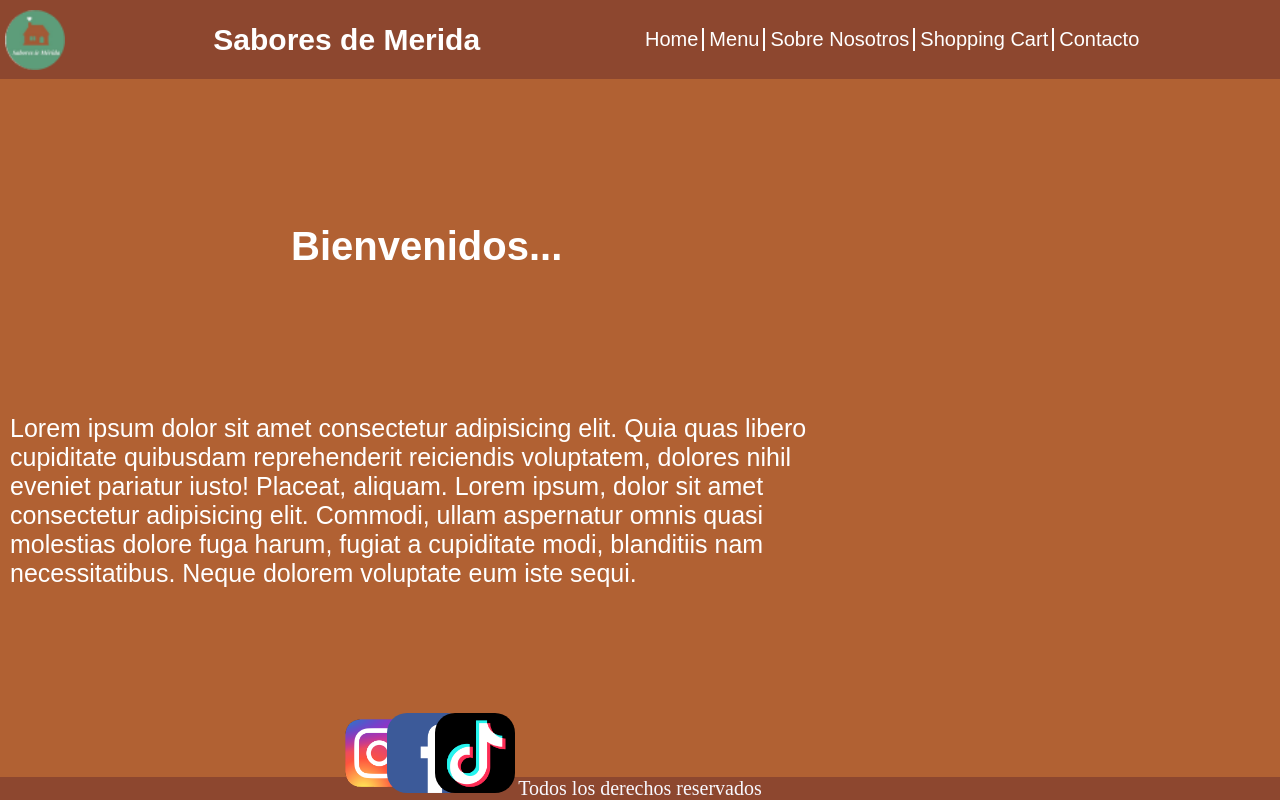
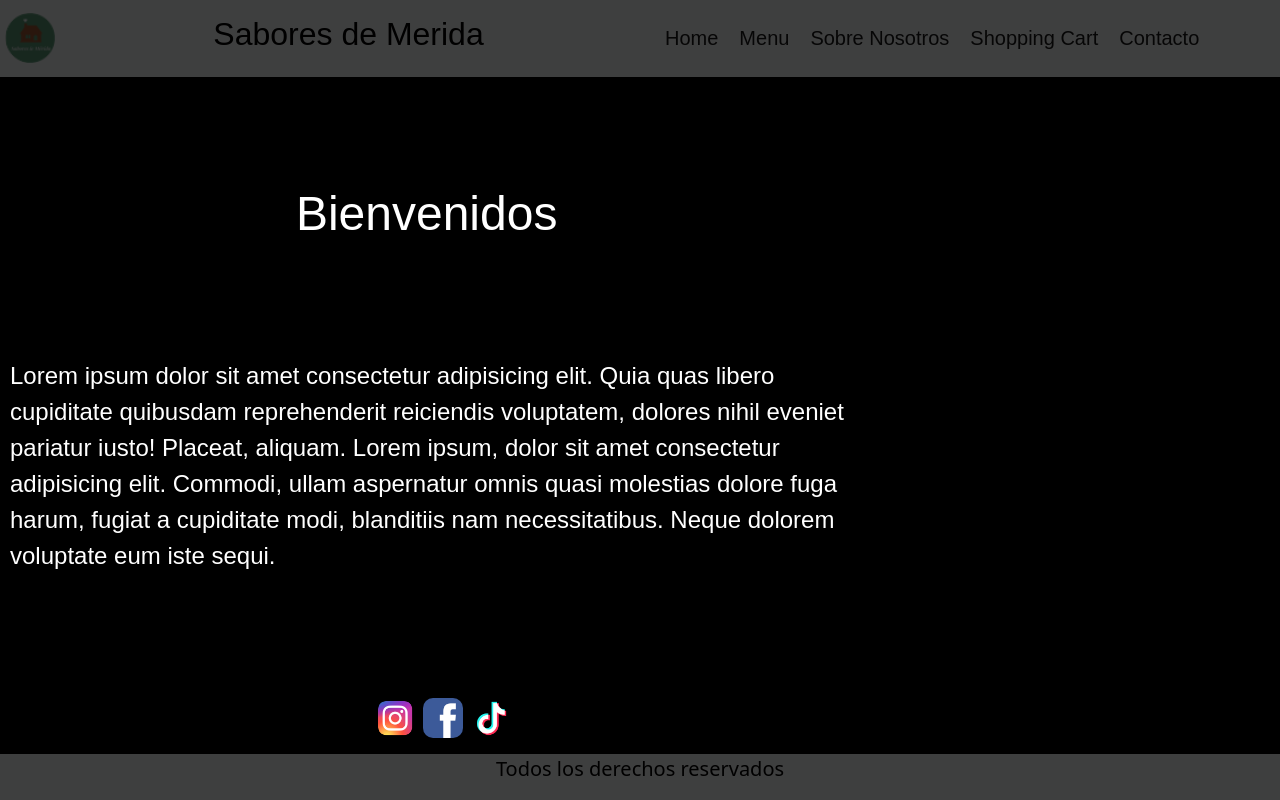
Before and after one commit to gguerrero1996/mi_repositorio, a PHP site: page / in a window 1280 px wide. Run offline with PHP 8.4, Linux system fonts and the light colour scheme.

Commit message:
Agregue modificaciones de la segunda entrega a la nueva rama

```diff
--- a/index.html
+++ b/index.html
@@ -6,30 +6,40 @@
     <meta name="viewport" content="width=device-width, initial-scale=1.0">
     <title>Home</title>
     <link rel="stylesheet" href="style.css">
+    <!-- Bootstrap CSS -->
+    <link href="https://cdn.jsdelivr.net/npm/bootstrap@5.1.3/dist/css/bootstrap.min.css" rel="stylesheet" integrity="sha384-1BmE4kWBq78iYhFldvKuhfTAU6auU8tT94WrHftjDbrCEXSU1oBoqyl2QvZ6jIW3" crossorigin="anonymous">
+
 </head>
-<body class="body">
-    <div class="container container__index">
-        <header class="header">
+<body class="cuerpo">
+    <div class="div__principal div__principal--index">
+        <header class="encabezado bg-light opacity-25">
             <!---LOGOTIPO--->
-            <img class="header__logo" src="Assets/Logo/LogoMerida.png" alt="logo">
-            <h1 class="header__titulo">Sabores de Merida</h1>
-            <nav class="header__nav">
-                <ul class="nav__bar">
-                    <!-- <label for="toggle">&#9776</label>
-                    <input type="checkbox"> -->
-                    <li id="bar__first" class="bar__link"><a class="bar__link--name" href="#">Home</a></li>
-                    <li class="bar__link"><a class="bar__link--name" href="Menu.html">Menu</a></li>
-                    <li class="bar__link"><a class="bar__link--name" href="Aboutus.html">Sobre Nosotros</a></li>
-                    <li class="bar__link"><a class="bar__link--name" href="Shoppingcart.html">Shopping Cart</a></li>
-                    <li class="bar__link"><a class="bar__link--name" href="Contact.html">Contacto</a></li>
-                </ul>
+            <img class="encabezado__logo" src="Assets/Logo/LogoMerida.png" alt="logo">
+            <h1 class="encabezado__titulo">Sabores de Merida</h1>
+            <nav class="encabezado__nav navbar navbar-expand-lg navbar-light">
+                <div class="container-fluid">
+                    <button class="navbar-toggler" type="button" data-bs-toggle="collapse" data-bs-target="#navbarSupportedContent" aria-controls="navbarSupportedContent" aria-expanded="false" aria-label="Toggle navigation">
+                        <span class="navbar-toggler-icon"></span>
+                        </button>
+                        <div class="collapse navbar-collapse" id="navbarSupportedContent">
+                            <ul class="navegador navbar-nav me-auto mb-2 mb-lg-0">
+                                <!-- <label for="toggle">&#9776</label>
+                                <input type="checkbox"> -->
+                                <li class="bar__link nav-item"><a class="bar__link--name nav-link active" href="#">Home</a></li>
+                                <li class="bar__link nav-item"><a class="bar__link--name nav-link active" href="Menu.html">Menu</a></li>
+                                <li class="bar__link nav-item"><a class="bar__link--name nav-link active" href="Aboutus.html">Sobre Nosotros</a></li>
+                                <li class="bar__link nav-item"><a class="bar__link--name nav-link active" href="Shoppingcart.html">Shopping Cart</a></li>
+                                <li class="bar__link nav-item"><a class="bar__link--name nav-link active" href="Contact.html">Contacto</a></li>
+                            </ul>
+                        </div>
+                </div>
             </nav>
         </header>
 
-        <main class="main">
-            <section class="main__section">
+        <main class="principal">
+            <section class="principal__section">
 
-                <h2 class="section__title"> Bienvenidos... </h2>
+                <h2 class="section__title"> Bienvenidos </h2>
                 <p id="index__text" class="section__text"> Lorem ipsum dolor sit amet consectetur adipisicing elit. Quia quas libero cupiditate quibusdam reprehenderit reiciendis voluptatem, dolores nihil eveniet pariatur iusto! Placeat, aliquam. Lorem ipsum, dolor sit amet consectetur adipisicing elit. Commodi, ullam aspernatur omnis quasi molestias dolore fuga harum, fugiat a cupiditate modi, blanditiis nam necessitatibus. Neque dolorem voluptate eum iste sequi.   </p>
 
             </section>
@@ -44,9 +54,10 @@
         <!-- En caso de necesitar agregar algo en ese espacio
         <aside class="aside__index"></aside> -->
 
-        <footer>
+        <footer class="bg-light opacity-25">
             <p class="footer__text"> Todos los derechos reservados </p>
         </footer>
     </div>
+    <script src="https://cdn.jsdelivr.net/npm/bootstrap@5.1.3/dist/js/bootstrap.bundle.min.js" integrity="sha384-ka7Sk0Gln4gmtz2MlQnikT1wXgYsOg+OMhuP+IlRH9sENBO0LRn5q+8nbTov4+1p" crossorigin="anonymous"></script>
 </body>
 </html>
--- a/style.css
+++ b/style.css
@@ -3,70 +3,62 @@
     padding: 0px;
 }
 
-.container{
+.div__principal{
     display: grid;
     grid-template-areas:
     "header header header"
     "main main main"
     "footer footer footer";
     grid-template-columns: repeat(3,1fr);
-    grid-template-rows: 0.5fr 4.4fr 0.1fr;
+    grid-template-rows: 1fr 8.9fr 0.1fr;
     width: 100vw;
     height: 100vh;
-    background-color: rgb(177, 97, 51);
-    background-image: linear-gradient((184deg, rgba(255,63,0,1) 0%, rgba(226,86,18,1) 19%, rgba(224,138,18,1) 63%, rgba(233,156,29,1) 72%, rgba(241,182,21,1) 85%));
+    background-color: rgb(0, 0, 0);
 }
-.header{
+.encabezado{
     grid-area: header;
-    /* grid-column: 1/4; */
     display: grid;
     grid-template-columns: repeat(6,1fr);
     align-items: center;
     width: 100%;
-    background-color: rgba(118, 54, 44, 0.595);
+    background-color: rgba(118, 54, 44, 0);
 }
-.header__logo{
-grid-column-start: 1;
-width: 60px;
-height: 60px;
-padding: 5px;
+.encabezado__logo{
+    grid-column-start: 1;
+    width: 60px;
+    height: 60px;
+    padding: 5px;
 }
-.header__titulo{
+.encabezado__titulo{
     grid-column: 2/4;
-    color: white;
+    color: rgb(0, 0, 0);
     font-family: "arial", sans-serif;
-    font-size: 30px;
+    font-size: 2em;
 }
-.mobile__nav{
-    display: none;
-}
-.header__nav{
+.encabezado__nav{
     display: flex;
     flex-wrap: nowrap;
     grid-column: 4/7;
 }
-.nav__bar{
+.navegador{
     list-style: none;
     }
 .bar__link{
     display: inline-block;
     padding-left: 5px;
-    border-left: solid 2px white;
+    /* border-left: solid 2px white; */
     }
 .bar__link:hover{
-    background-color: rgb(192, 113, 17);
+    background-color: rgba(166, 253, 249, 0.849);
 }
 
-#bar__first{
-    border-left: none;
-}
 .bar__link--name{
     text-decoration: none;
     color: white;
-    font-size: 20px;
+    font-size: 1.25em;
     font-family: Arial, sans-serif;
 }
-.main{
+.principal{
     grid-area: main;
       display: flex;
       flex-direction: column;
@@ -74,7 +66,7 @@ padding: 5px;
       justify-content: space-between;
       /* grid-column: 1/3; */
 }
-  .main__section{
+  .principal__section{
       display: flex;
       flex-direction: column;
       flex-wrap: nowrap;
@@ -85,7 +77,7 @@ padding: 5px;
   }
   .section__title{
       text-align: center;
-      font-size: 40px;
+      font-size: 3em;
       font-family: Arial, sans-serif;
       color: white;
     }
@@ -93,7 +85,7 @@ padding: 5px;
       text-align: left;
       font-family: Arial, sans-serif;
       color: white;
-      font-size: 25px;
+      font-size: 1.5em;
   }
   #index__text{
       padding-left: 10px;
@@ -110,27 +102,25 @@ padding: 5px;
       margin-left: 4px;
       margin-right: 4px;
       list-style: none;
-      transition: all 2s;
   }
   .search__link--logo{
       border-radius: 10px;
       width: 40px;
       height: 40px;
-      transform: scale(2,2);
+      transition: all 2s;
 }
+
   footer{
       grid-area: footer;
-      /* grid-column: 1/4; */
       display: flex;
       justify-content: center;
-      background-color: rgba(118, 54, 44, 0.595);
 }
   .footer__text{
-      font-size: 20px;
-      color: ghostwhite;
+      font-size: 1.25em;
+      color: rgb(0, 0, 0);
   }
 /* CSS INDEX COMPLEMENTOS */
-.container__index{
+.div__principal--index{
     display: grid;
     grid-template-areas:
     "header header header"
@@ -140,9 +130,6 @@ padding: 5px;
     grid-template-rows: 0.5fr 4.4fr 0.1fr;
     width: 100vw;
     height: 100vh;
-    background-color: rgb(177, 97, 51);
-    background-image: none;
-    background-image: linear-gradient((184deg, rgba(255,63,0,1) 0%, rgba(226,86,18,1) 19%, rgba(224,138,18,1) 63%, rgba(233,156,29,1) 72%, rgba(241,182,21,1) 85%));
 }
 /*En caso de necesitar agregar algo en ese espacio
 .aside__index{
```
Also changed, not shown: other parts of style.css (+32 -14 lines), menu.html (+29 -17 lines).
